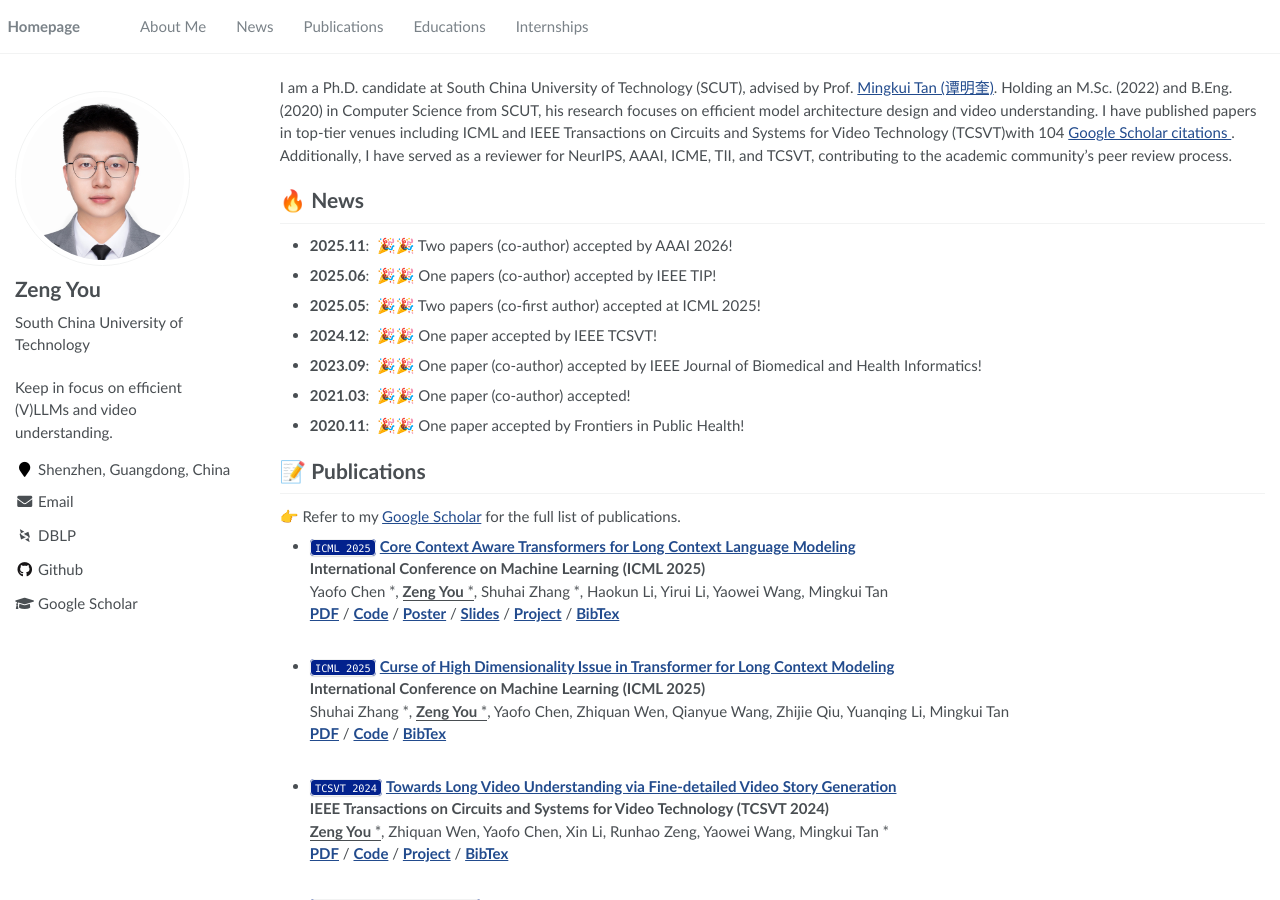
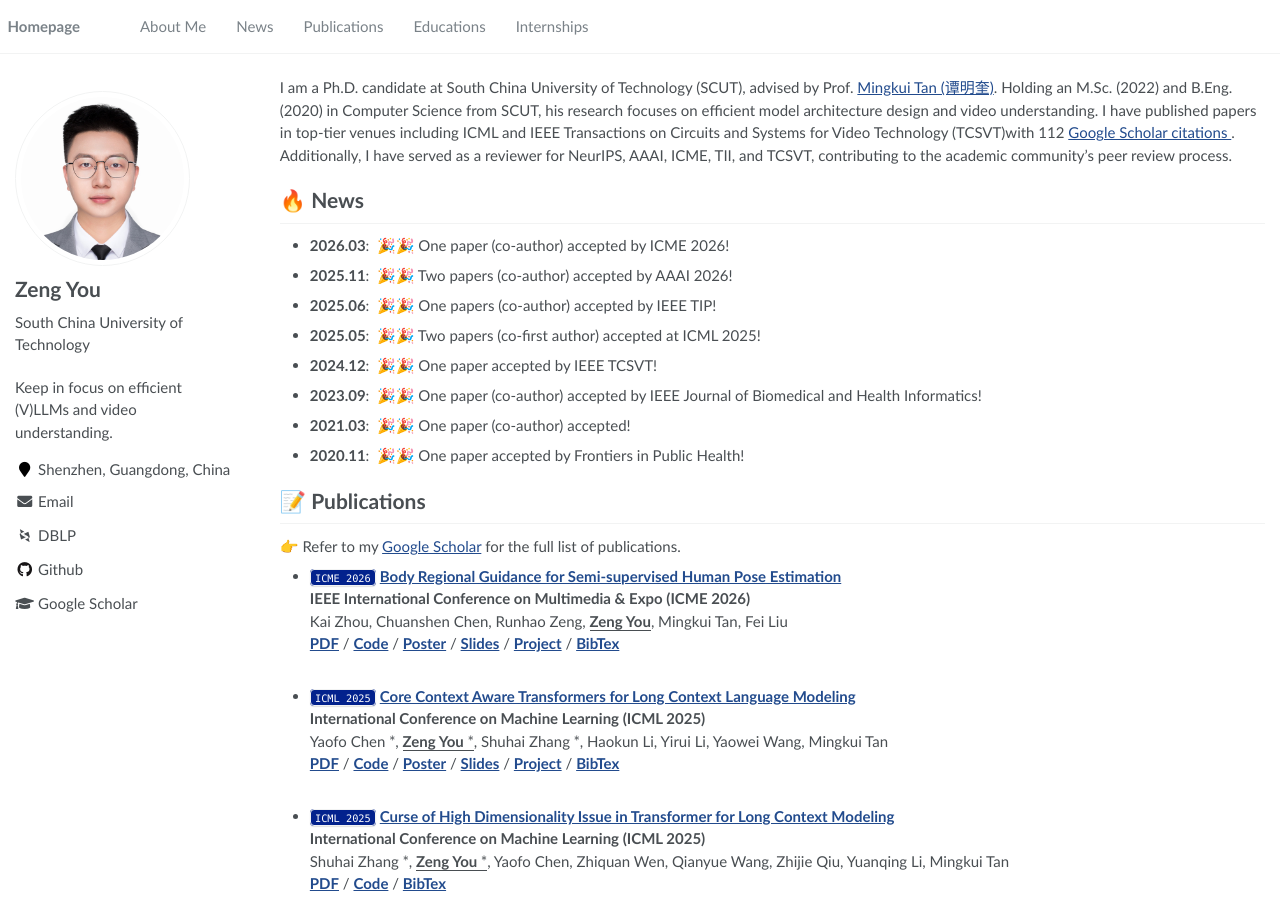
Before and after one commit to bolixinyu/homepage, a Jekyll site: the page built from _pages/about.md, in a window 1280 px wide and 900 px high. Built offline with Jekyll 4.4.1, drawn with Linux system fonts in a browser that asks for light colours; some web fonts are replaced; formulas are drawn with MathJax 3.

Commit message:
update icme

```diff
--- a/_pages/about.md
+++ b/_pages/about.md
@@ -17,9 +17,10 @@ redirect_from:
 
 <span class='anchor' id='about-me'></span>
 
-I am a Ph.D. candidate at South China University of Technology (SCUT), advised by Prof. <a href='https://tanmingkui.github.io/'>Mingkui Tan (谭明奎)</a>. Holding an M.Sc. (2022) and B.Eng. (2020) in Computer Science from SCUT, his research focuses on efficient model architecture design and video understanding. I have published papers in top-tier venues including ICML and IEEE Transactions on Circuits and Systems for Video Technology (TCSVT)with 104 <a href='https://scholar.google.com/citations?user=7xCkJ-QAAAAJ'>Google Scholar citations </a>. Additionally, I have served as a reviewer for NeurIPS, AAAI, ICME, TII, and TCSVT, contributing to the academic community's peer review process.
+I am a Ph.D. candidate at South China University of Technology (SCUT), advised by Prof. <a href='https://tanmingkui.github.io/'>Mingkui Tan (谭明奎)</a>. Holding an M.Sc. (2022) and B.Eng. (2020) in Computer Science from SCUT, his research focuses on efficient model architecture design and video understanding. I have published papers in top-tier venues including ICML and IEEE Transactions on Circuits and Systems for Video Technology (TCSVT)with 112 <a href='https://scholar.google.com/citations?user=7xCkJ-QAAAAJ'>Google Scholar citations </a>. Additionally, I have served as a reviewer for NeurIPS, AAAI, ICME, TII, and TCSVT, contributing to the academic community's peer review process.
 
 # 🔥 News
+- **2026.03**: &nbsp;🎉🎉 One paper (co-author) accepted by ICME 2026!
 - **2025.11**: &nbsp;🎉🎉 Two papers (co-author) accepted by AAAI 2026!
 - **2025.06**: &nbsp;🎉🎉 One papers (co-author) accepted by IEEE TIP!
 - **2025.05**: &nbsp;🎉🎉 Two papers (co-first author) accepted at ICML 2025!
@@ -32,6 +33,14 @@ I am a Ph.D. candidate at South China University of Technology (SCUT), advised b
 👉 Refer to my [Google Scholar](https://scholar.google.com/citations?user=7xCkJ-QAAAAJ) for the full list of publications.
 
 <ul>
+
+<!-- ICME 2026 -->
+ <li><code>ICME 2026</code> <a href=""><strong>Body Regional Guidance for Semi-supervised Human Pose Estimation</strong></a><br>
+ <strong>IEEE International Conference on Multimedia & Expo (ICME 2026)</strong><br>
+ Kai Zhou, Chuanshen Chen, Runhao Zeng, <u><strong>Zeng You</strong></u>, Mingkui Tan, Fei Liu<br>
+<a href=""><strong>PDF</strong></a> / <a href=""><strong>Code</strong></a> / <a href=""><strong>Poster</strong></a> / <a href=""><strong>Slides</strong></a> / <a href=""><strong>Project</strong></a> / <a href=""><strong>BibTex</strong></a> </li>
+<br>
+
 <!-- icml cca -->
  <li><code>ICML 2025</code> <a href="https://icml.cc/virtual/2025/poster/45555"><strong>Core Context Aware Transformers for Long Context Language Modeling</strong></a><br>
  <strong>International Conference on Machine Learning (ICML 2025)</strong><br>
```
